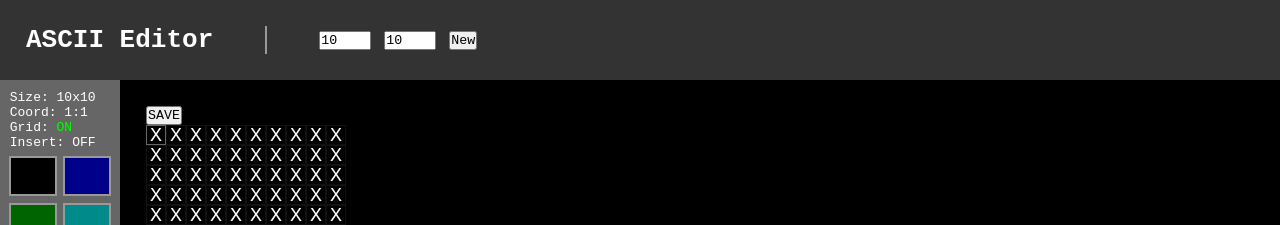
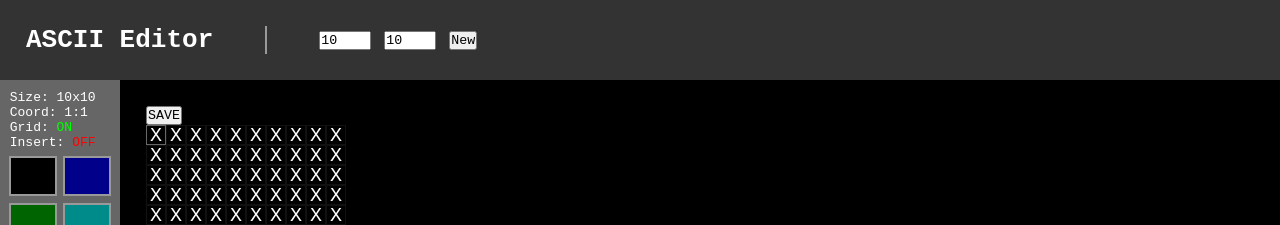
Before and after one commit to VeroLom/ascii-edit, a React (Create React App) app: page / in a window 1280 px wide. Shown: the top 225 px of the page. Built offline with nearby package versions, Linux system fonts and the light colour scheme.

Commit message:
Added insertMode toggle to the sidebar

```diff
--- a/src/components/SidebarInfo.js
+++ b/src/components/SidebarInfo.js
@@ -3,23 +3,36 @@ import useStore from "../store";
 import styles from "./SidebarInfo.module.css";
 
 const SidebarInfo = () => {
-    const {showGrid, setShowGrid, insertMode, selectedCell, getTableSize} = useStore();
+    const {showGrid, setShowGrid, insertMode, setInsertMode, selectedCell, getTableSize} = useStore();
 
     function toggleShowGrid() {
         setShowGrid(!showGrid);
+    }
+
+    function toggleInsertMode() {
+        setInsertMode(!insertMode);
     }
 
     return (
         <div className={styles.info}>
             <p>Size: {getTableSize()[0]}x{getTableSize()[1]}</p>
             <p>Coord: {selectedCell[0] + 1}:{selectedCell[1] + 1}</p>
+
             <p>Grid:&nbsp;
                 <span className={`${styles.toggle} ${showGrid ? styles.on : ''}`}
                       onClick={() => toggleShowGrid()}
                 >
-                {showGrid ? 'ON' : 'OFF'}</span>
+                    {showGrid ? 'ON' : 'OFF'}
+                </span>
             </p>
-            <p>Insert: {insertMode ? 'ON' : 'OFF'}</p>
+
+            <p>Insert:&nbsp;
+                <span className={`${styles.toggle} ${insertMode ? styles.on : ''}`}
+                      onClick={() => toggleInsertMode()}
+                >
+                    {insertMode ? 'ON' : 'OFF'}
+                </span>
+            </p>
         </div>
     );
 };
```
